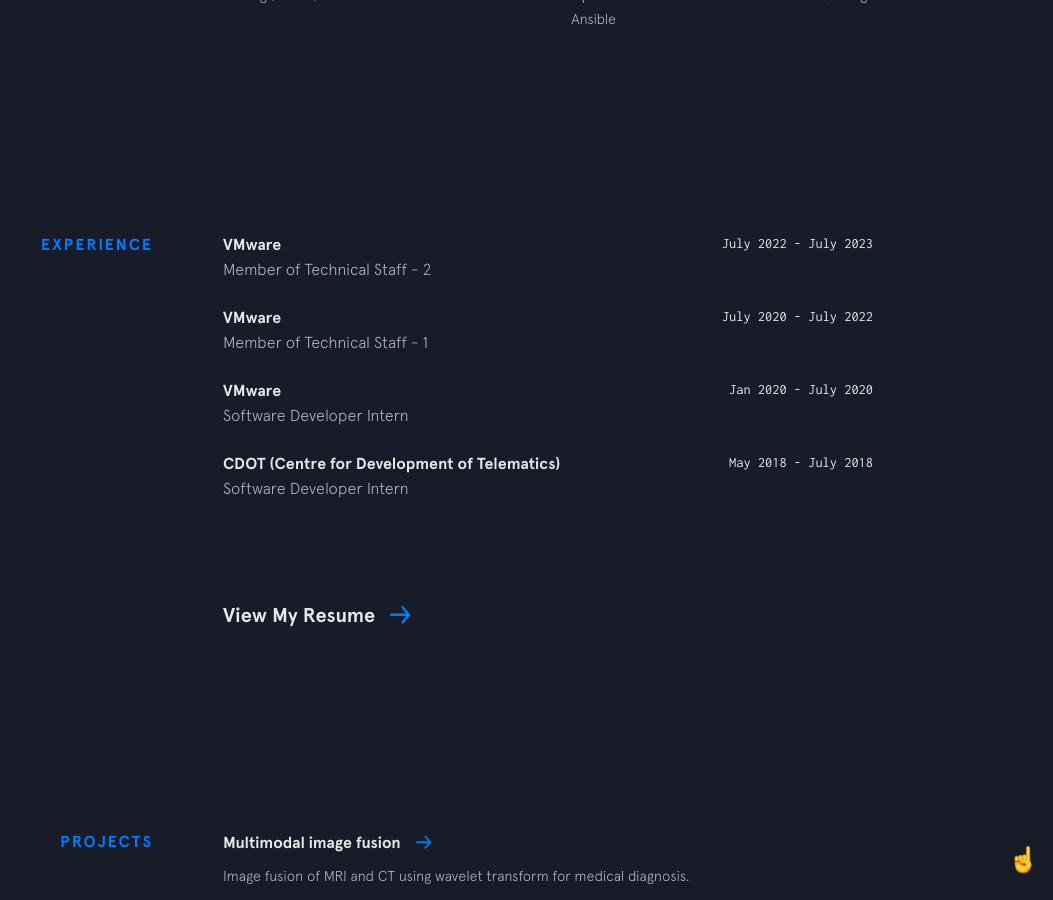
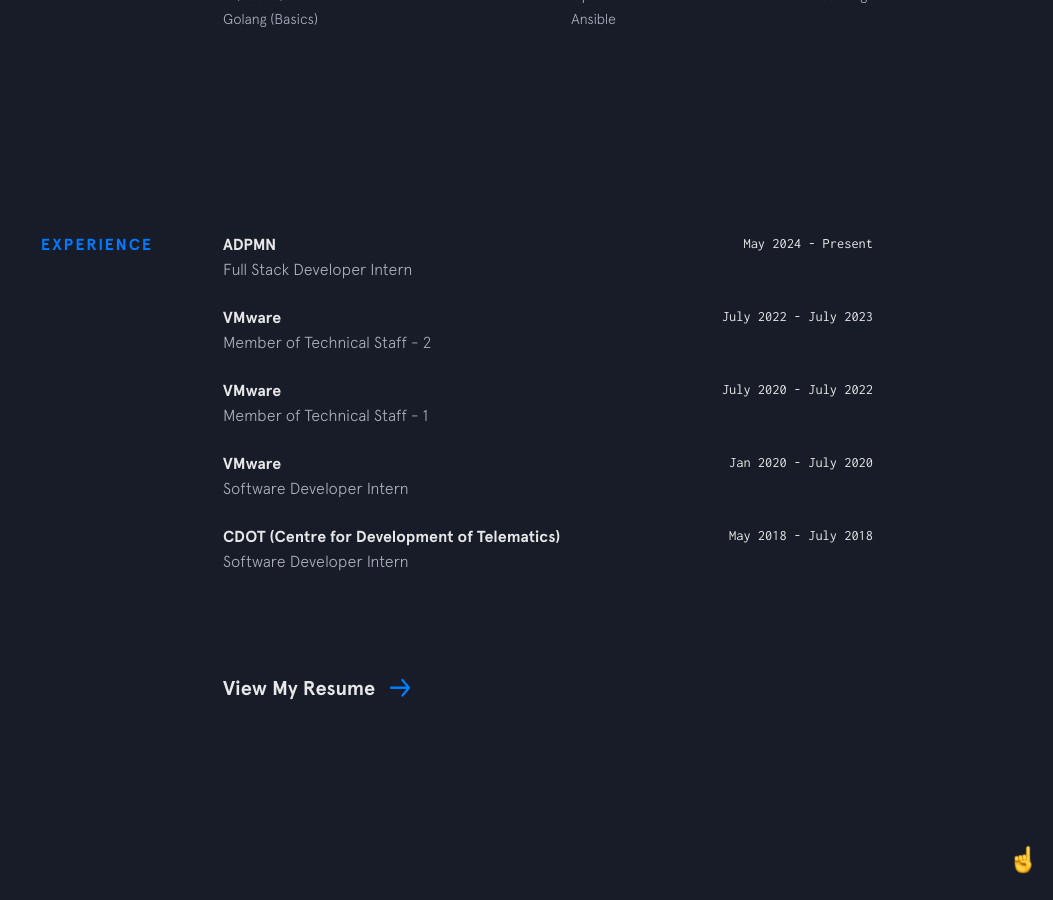
Before and after one commit to dreddyyerram/dreddyyerram.github.io, a Jekyll site: the page built from index.html, in a window 1280 px wide and 900 px high, scrolled down 1757 px. Shown: the whole window, without its empty margins (227-1280 px from the left). Built offline with Jekyll 4.4.1, drawn with Linux system fonts in a browser that asks for light colours; nearby versions of some CDN libraries; some of the changed text lies outside the part shown.

Commit message:
Added Prjects and edited toggel

```diff
--- a/_data/experience.yml
+++ b/_data/experience.yml
@@ -1,3 +1,8 @@
+- company: ADPMN
+  url: https://adpmn.com/
+  time: May 2024 - Present
+  position: Full Stack Developer Intern
+
 - company: VMware
   url: https://www.vmware.com/
   time: July 2022 - July 2023
--- a/_data/skills.yml
+++ b/_data/skills.yml
@@ -4,11 +4,13 @@ languages:
   - item: SQL
   - item: Shell
   - item: JS (Basics)
+  - item: TS (Basics)
   - item: R (Basics)
   - item: Golang (Basics)
 
 frameworks:
   - item: Django
+  - item: Swift IOS
   - item: Angular
   - item: React
   - item: Flask
@@ -31,4 +33,4 @@ technologies:
   - item: VMware ESXI
   - item: VMware NSX-T
   - item: Deep Learning
-  - item:  Machine Learning
+  - item: Machine Learning
--- a/_includes/employment-status.html
+++ b/_includes/employment-status.html
@@ -3,5 +3,5 @@
     <div class="status__light__ring"></div>
     <div class="status__light__led"></div>
   </div>
-  <div class="status__message">Currently seeking Summer Intern opportunities!</div>
+  <div class="status__message">Currently seeking Full time opportunities!</div>
 </a>
--- a/_includes/footer.html
+++ b/_includes/footer.html
@@ -1,12 +1,7 @@
 <footer class="footer">
   <div class="footer__copyright">
-    <div class="top">
+    <div class="bottom">
       <span>Developed by </span><br>
-      <span>Brittany Chiang</span>
-    </div>
-    <hr>
-    <div class="bottom">
-      <span>Revised by </span><br>
       <span>Dharanidhar Reddy Yerram</span>
     </div>
   </div>
```
Also changed, not shown: _data/other-projects.yml (+19 -10 lines), _scripts/main.js (+3 -4 lines).
